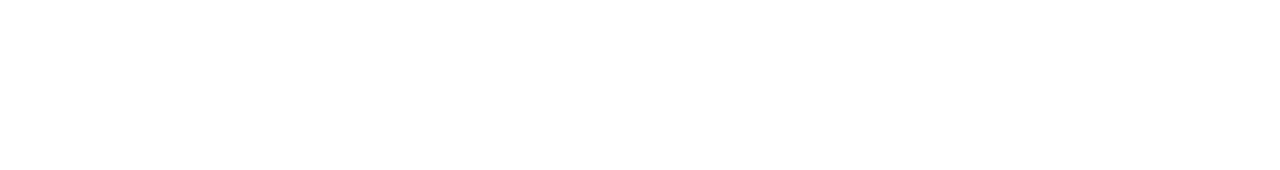
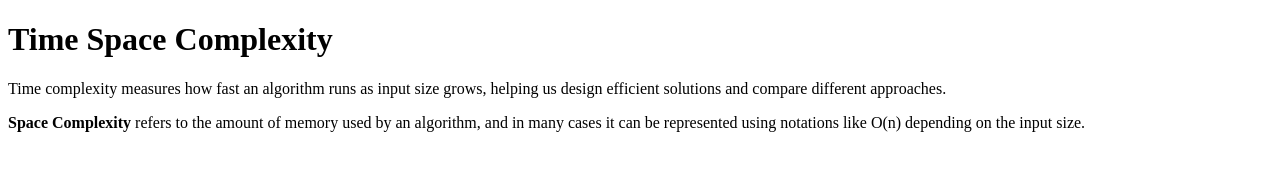
Before and after one commit to acciojob/time-and-space-complexity-Atharva-Koli, a website: page main.html in a window 1280 px wide. Drawn offline with Linux system fonts and the light colour scheme.

Commit message:
created a submission

```diff
--- a/main.html
+++ b/main.html
@@ -1,5 +1,4 @@
 <!DOCTYPE html>
-
 <html>
 
 <head>
@@ -7,10 +6,17 @@
 </head>
 
 <body>
-	<!-- the entire body must be written by student -->
-    <script type="text/javascript" src="./script.js">
-</script>
+	<h1>Time Space Complexity</h1>
 
+	<p>
+		Time complexity measures how fast an algorithm runs as input size grows, helping us design efficient solutions and compare different approaches.
+	</p>
+
+	<p>
+		<b>Space Complexity</b> refers to the amount of memory used by an algorithm, and in many cases it can be represented using notations like O(n) depending on the input size.
+	</p>
+
+	<script type="text/javascript" src="./script.js"></script>
 </body>
 
 </html>
```
